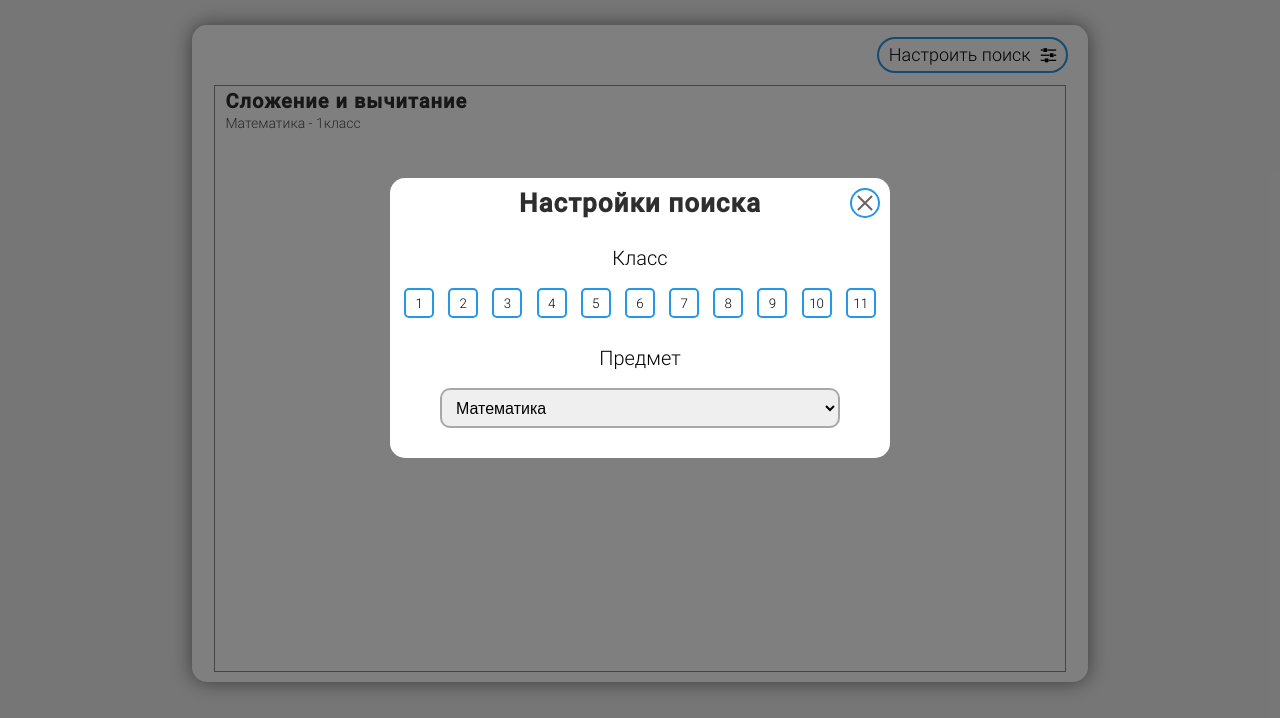
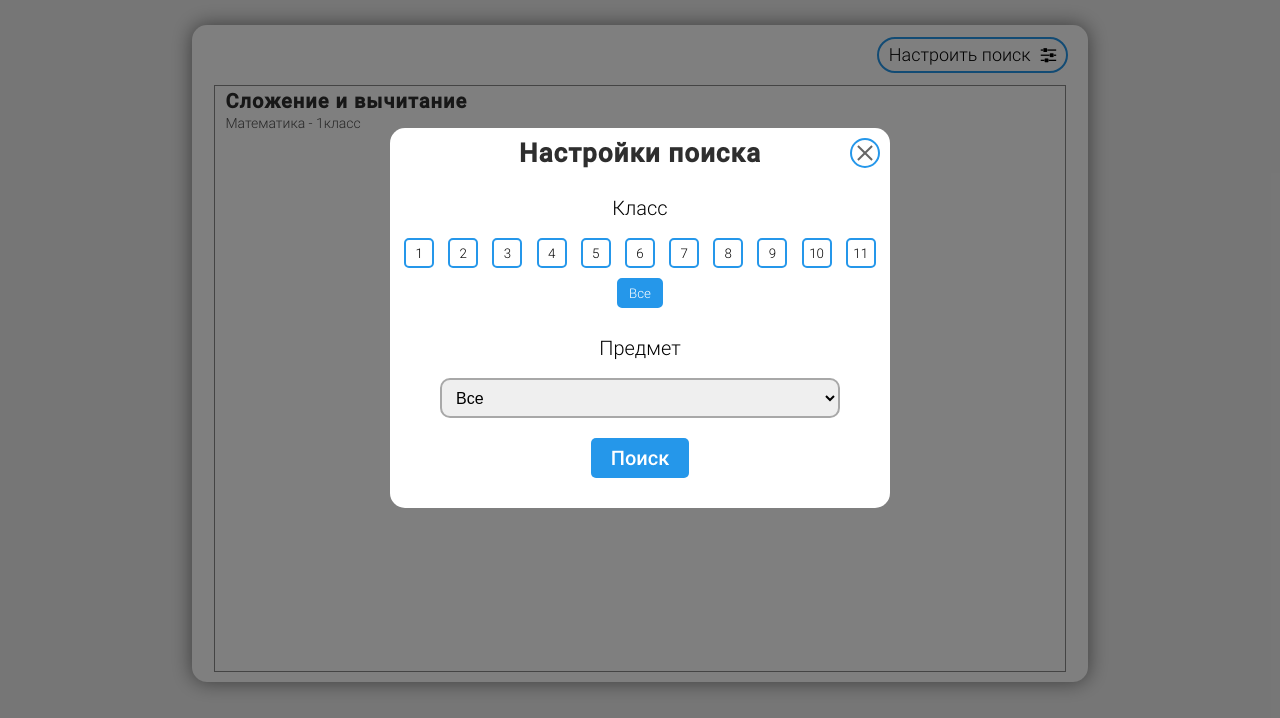
Before and after one commit to yellick/tester_src, a plain HTML site: page index.html in a window 1280 px wide. Both pictures are taken after a click on the button "Настроить поиск". Shown: the part 82-800 px from the top of the page. Drawn offline with Linux system fonts and the light colour scheme.

Commit message:
Add files via upload

```diff
--- a/css/style.css
+++ b/css/style.css
@@ -161,7 +161,6 @@ html, body {
 
 .class-choice {
     width: 100%;
-    height: 70px;
     margin-bottom: 30px;
 }
 
@@ -220,6 +219,35 @@ html, body {
     border: 2px solid #a8a8a8;
     border-radius: 10px;
     font-size: 16px;
+    margin-bottom: 20px;
+}
+
+.sortBtn-container {
+    width: 100%;
+    height: 40px;
+}
+
+#sortTestList-btn {
+    display: block;
+    margin: auto;
+    height: 100%;
+    padding: 0 20px;
+    font-size: 20px;
+    color: #fff;
+    background: #2597ea;
+    font-family: Roboto-M, Arial, sans-serif;
+    border-radius: 5px;
+    transition: .3s;
+}
+
+#sortTestList-btn:hover {
+    box-shadow: 3px 3px 5px rgba(0, 0, 0, .5);
+}
+
+#sortTestList-btn:active {
+    box-shadow: 3px 3px 5px rgba(0, 0, 0, .5);
+    transition: .15s;
+    transform: scale(0.97);
 }
 
 /* ---------- */
--- a/index.html
+++ b/index.html
@@ -4,7 +4,7 @@
 <head>
     <meta charset="UTF-8">
     <meta name='viewport' content='width=device-width, initial-scale=1.0'>
-    <title>Tester</title>
+    <title></title>
     <link rel="shortcut icon" href="img/icon-t-64.png" type="image/png">
     <link rel="stylesheet" href="css/font-awesome.min.css">
     <link rel="stylesheet" href="css/reset.css">
@@ -51,20 +51,23 @@
                         <button class="class-list-el" value='10'>10</button>
                         <button class="class-list-el" value='11'>11</button>
                     </div>
+                        <button class="class-list-el class-list-el-active" value='all' style="
+                            margin: auto;
+                            width: auto;
+                            padding: 0 10px;
+                            margin-top: 10px;
+                        ">Все</button>
                 </div>
 
                 <div class="lesson-choice">
                     <p>Предмет</p>
-                    <select class="lessons-list">
-                        <option value="">Математика</option>
-                        <option value="">Русский язык</option>
-                        <option value="">Английский язык</option>
-                        <option value="">Литература</option>
-                        <option value="">Информатика</option>
-                        <option value="">Физика</option>
-                        <option value="">Обществознание</option>
-                        <option value="">История</option>
+                    <select class="lessons-list" id='lessons-list'>
+                        <option value="all">Все</option>
                     </select>
+                </div>
+
+                <div class="sortBtn-container">
+                    <button id='sortTestList-btn'>Поиск</button>
                 </div>
             </div>
         </div>
--- a/js/data.js
+++ b/js/data.js
@@ -4,16 +4,13 @@ let siteName = 'Tester';
 let lessons = [
     {
         lesson: 'math',
+        lessonName: 'Математика',
         elementaryСlass: '1',
         finalClass: '11',
     },
     {
-        lesson: 'ru_lang',
-        elementaryСlass: '1',
-        finalClass: '11',
-    },
-    {
-        lesson: 'en_lang',
+        lesson: 'lang_ru',
+        lessonName: 'Русский язык',
         elementaryСlass: '1',
         finalClass: '11',
     },
@@ -23,7 +20,7 @@ let lessons = [
 let tests = [
     {
         lesson: lessons[0]['lesson'],
-        lessonName: 'Математика',
+        lessonName: lessons[0]['lessonName'],
         name: 'Сложение и вычитание',
         class: '1',
         questions: [
@@ -57,7 +54,7 @@ let tests = [
 
     {
         lesson: lessons[  number of lesson  ]['lesson'],
-        lessonName: '',
+        lessonName: lessons[  number of lesson  ]['lessonName'],
         name: '',
         class: '',
         questions: [
--- a/js/script-dist.js
+++ b/js/script-dist.js
@@ -1,24 +1,39 @@
-$('#open-sett-menu-btn').on('click', function() {
+// открытие и закрытие модального окна
+function openSettingsWindow() {
     $('.settings-window').css('opacity', '1');
     $('.settings-window').addClass('settings-window-active');
-});
-$('#close-settins-btn').on('click', function() {
+};
+function closeSettingsWindow() {
     $('.settings-window').css('opacity', '0');
     setTimeout(() => {
         $('.settings-window').removeClass('settings-window-active');
     }, 300);
+};
+
+// открытие/закрытие окна с настройками поиска
+$('#open-sett-menu-btn').on('click', openSettingsWindow);
+$('#close-settins-btn').on('click', closeSettingsWindow);
+
+//
+$('#sortTestList-btn').on('click', function () {
+    let testList = document.getElementById('tests-list');
+    // удаляю все тесты из списка
+    testList.innerHTML = '';
+    generatingTestsList();
 });
 
-$('.class-list-el').click(function(){
-    $('.class-list-el').removeClass('class-list-el-active');
-    $(this).addClass('class-list-el-active');
-    // variable = this.value      получение номера кнопки
-});
+// устанавливаю Название странице
+function setPageTitle() {
+    document.querySelector('title').textContent = siteName;
+};
 
-function makingTestsList() {
+// генерация списка тестов
+function generatingTestsList(searchClass, searchLesson) {
     let list = document.getElementById('tests-list');
 
     tests.forEach((item, i) => {
+
+
 
         // создаю элемент
         let listElement = document.createElement('a');
@@ -51,4 +66,45 @@ function makingTestsList() {
     })
 };
 
-makingTestsList()
+// генерирую список предмтов
+function generatingLessonsList() {
+    let lessonsList = document.getElementById('lessons-list');
+
+    lessons.forEach((i, el) => {
+        // i - элемент массива
+        let opt = document.createElement('option');
+        opt.textContent = i['lessonName'];
+        opt.setAttribute('value', i['lesson']);
+        lessonsList.appendChild(opt);
+    });
+};
+
+// получение значиние с селекта и кнопок
+function getValuesFromSearchSettings() {
+    let selectedLesson;
+    let selectedClass;
+
+    // получаю значение с выбора урока
+    $('#lessons-list').change(function () {
+        selectedLesson = this.value;
+        request[0] = selectedLesson;
+    });
+
+    // получаю значение с выбора класса
+    $('.class-list-el').click(function () {
+        $('.class-list-el').removeClass('class-list-el-active');
+        $(this).addClass('class-list-el-active');
+        selectedClass = this.value;
+        request[1] = selectedClass;
+    });
+};
+
+
+// переменная с запросом для сортировки списка тестов
+// request[0] - класс; request[1] - урок
+let request = ['all', 'all'];
+
+setPageTitle()
+generatingTestsList();
+generatingLessonsList();
+getValuesFromSearchSettings()
```
